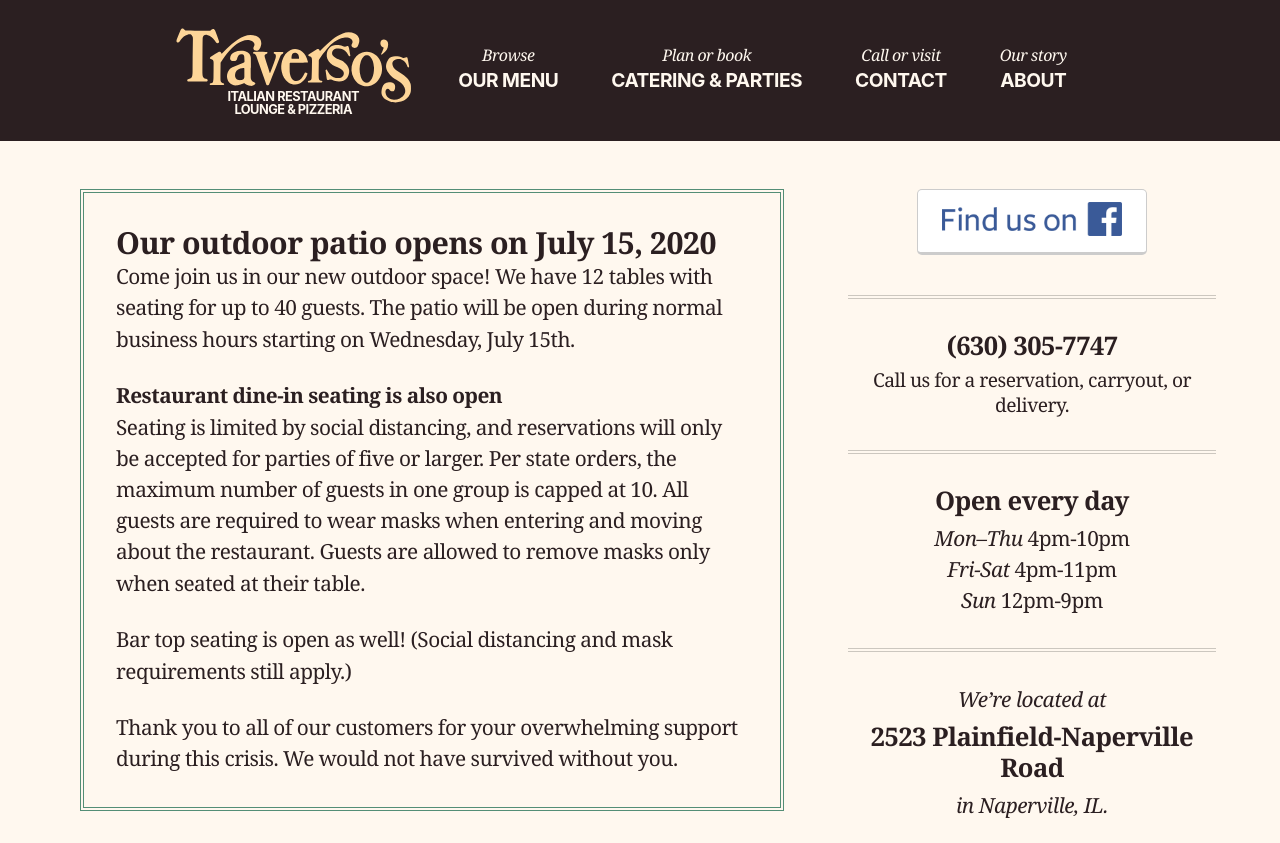
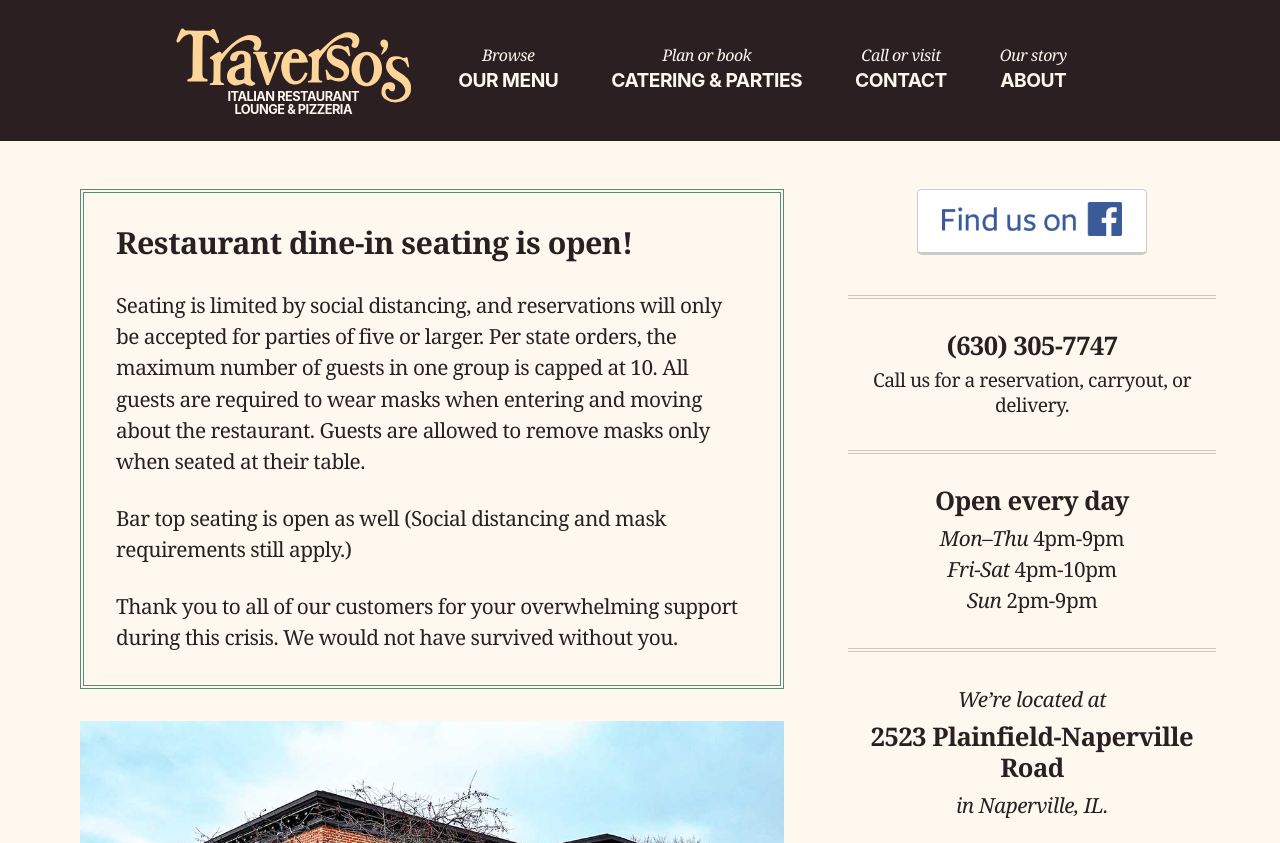
Before and after one commit to traversos/traversos.github.io, a Jekyll site: the page built from index.html, in a window 1280 px wide and 900 px high, cut to the strip 0-843 px from the top of the window. Built offline with Jekyll 4.4.1, drawn with Linux system fonts in a browser that asks for light colours; nearby versions of some CDN libraries.

Commit message:
Update hours and home page

```diff
--- a/contact/index.html
+++ b/contact/index.html
@@ -12,9 +12,9 @@
     </p>
     <h2 class="push-half--bottom">Open every day</h2>
     <ul class="home-hours">
-      <li><em>Mon–Thu</em> 4pm-10:30pm</li>
-      <li><em>Fri-Sat</em> 4pm-11:30pm</li>
-      <li><em>Sun</em> 12pm-9:30pm</li>
+      <li><em>Mon–Thu</em> 4pm-9pm</li>
+      <li><em>Fri-Sat</em> 4pm-10pm</li>
+      <li><em>Sun</em> 2pm-9pm</li>
     </ul>
     <hr>
     <p class="push-half--bottom">Traverso’s is located at <strong>2523 Plainfield-Naperville Road</strong> in Naperville, IL.</p>
--- a/index.html
+++ b/index.html
@@ -5,19 +5,15 @@
 <section class="page-content home">
   <article class="main-column">
     <div class="notice">
-      <h1 class="flush--bottom">Our outdoor patio opens on July 15, 2020</h1>
+      <h1 class="push_half--bottom">Restaurant dine-in seating is open!</h1>
       <p>
-        Come join us in our new outdoor space! We have 12 tables with seating for up to 40 guests. The patio will be open during normal business hours starting on Wednesday, July 15th.
-      </p>
-      <p>
-        <strong>Restaurant dine-in seating is also open</strong><br>
         Seating is limited by social distancing, and reservations will only be accepted for parties of five or larger.
         Per state orders, the maximum number of guests in one group is capped at 10.
         All guests are required to wear masks when entering and moving about the restaurant.
         Guests are allowed to remove masks only when seated at their table.
       </p>
       <p>
-        Bar top seating is open as well! (Social distancing and mask requirements still apply.)
+        Bar top seating is open as well (Social distancing and mask requirements still apply.)
       </p>
       <p class="flush--bottom">
         Thank you to all of our customers for your overwhelming support during this crisis. We would not have survived without you.
@@ -50,9 +46,9 @@
     <hr>
     <h2 class="push-half--bottom">Open every day</h2>
     <ul class="home-hours">
-      <li><em>Mon–Thu</em> 4pm-10pm</li>
-      <li><em>Fri-Sat</em> 4pm-11pm</li>
-      <li><em>Sun</em> 12pm-9pm</li>
+      <li><em>Mon–Thu</em> 4pm-9pm</li>
+      <li><em>Fri-Sat</em> 4pm-10pm</li>
+      <li><em>Sun</em> 2pm-9pm</li>
     </ul>
     <hr>
     <p class="push-half--bottom"><em>We’re located at</em></p>
```
